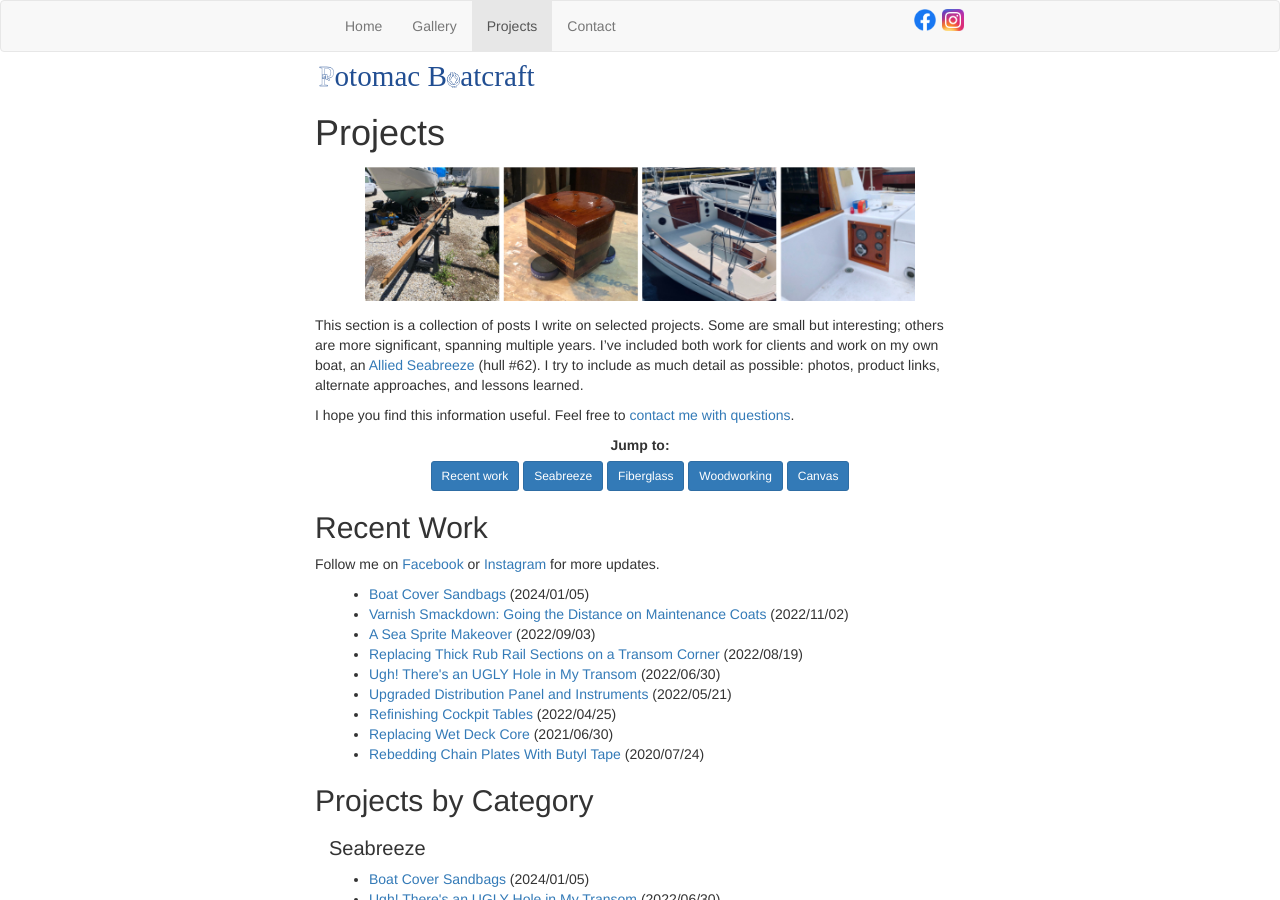
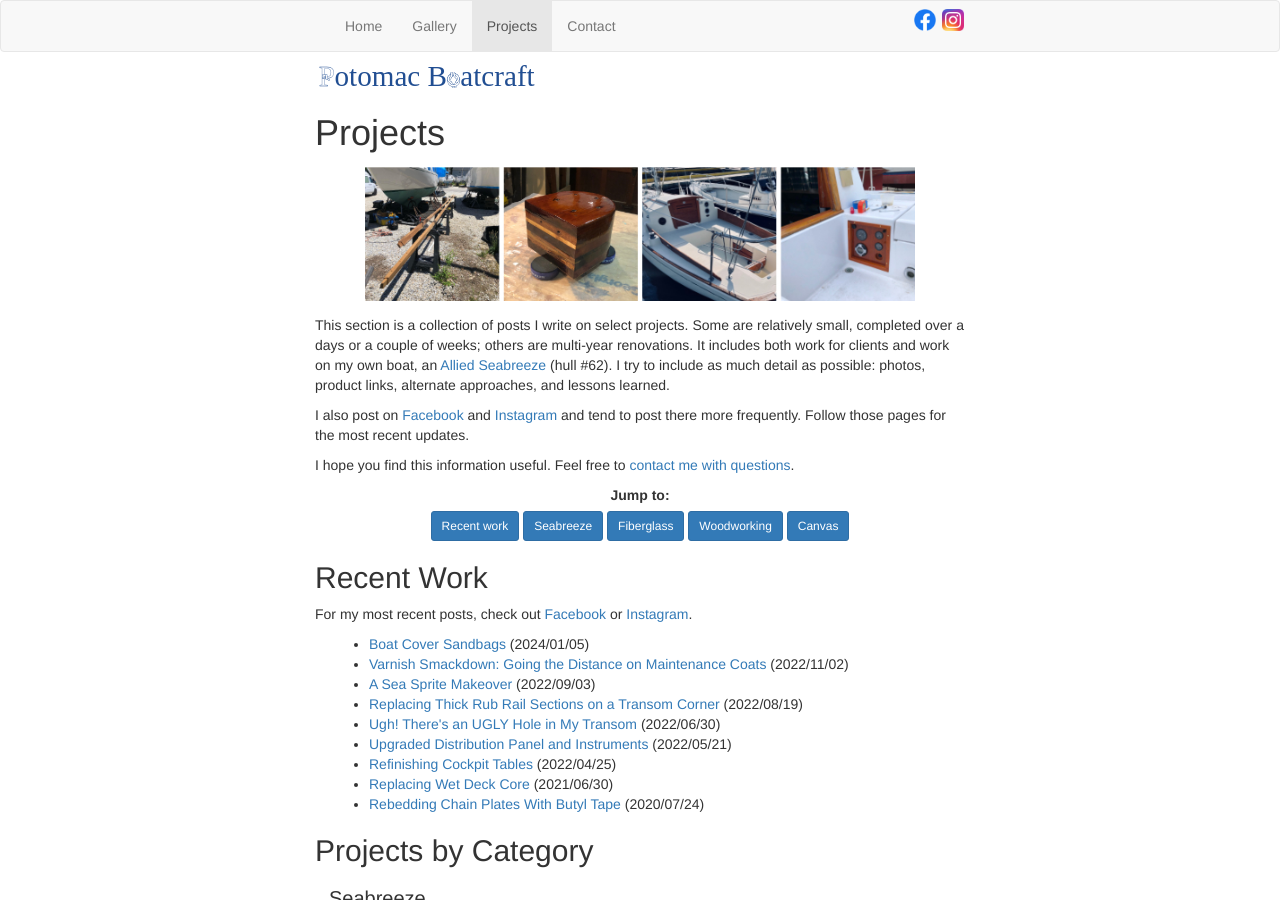
Before and after one commit to tgherzog/boatworks, a Jekyll site: the page built from projects.md, in a window 1280 px wide and 900 px high. Built offline with Jekyll 4.4.1, drawn with Linux system fonts in a browser that asks for light colours; some of the changed text lies outside the part shown.

Commit message:
Update copyright year and some other minor text changes

```diff
--- a/_layouts/default.html
+++ b/_layouts/default.html
@@ -81,7 +81,7 @@
 <footer class="text-muted">
 <div class="container">
   <div class="row">
-    <div class="col-sm-12">&copy; 2020-2023, Tim Herzog</div>
+    <div class="col-sm-12">&copy; 2020-2024, Tim Herzog</div>
 </div>
 </div>
 </footer>
--- a/projects.md
+++ b/projects.md
@@ -11,12 +11,16 @@ class: projects
 ![A few interesting project photos](assets/img/gallery/project-thumbnails.jpg)
 {: .thumbnail-gallery :}
 
-This section is a collection of posts I write on selected projects. Some are small but interesting;
-others are more significant, spanning multiple years. I've included both work for clients and
-work on my own boat, an
+This section is a collection of posts I write on select projects. Some are
+relatively small, completed over a days or a couple of weeks; others are multi-year
+renovations. It includes both work for clients and work on my own boat, an
 [Allied Seabreeze](http://www.alliedseabreeze35.org/) (hull #62).
 I try to include as much detail as possible: photos, product links,
 alternate approaches, and lessons learned.
+
+I also post on [Facebook]({{ site.contact.fbook }}) and [Instagram]({{ site.contact.insta }})
+and tend to post there more frequently. Follow those pages for the most
+recent updates.
 
 I hope you find this information useful.
 Feel free to [contact me with questions]({{ site.contact.email }}).
@@ -31,7 +35,8 @@ Feel free to [contact me with questions]({{ site.contact.email }}).
 
 ## Recent Work ## {#recent}
 
-Follow me on [Facebook]({{ site.contact.fbook }}) or [Instagram]({{ site.contact.insta }}) for more updates.
+For my most recent posts, check out
+[Facebook]({{ site.contact.fbook }}) or [Instagram]({{ site.contact.insta }}).
 
 <div class="post-list">
 <ul>
```
Also changed, not shown: projects/toerails/_posts/2018-11-18-overview.md (line endings or trailing spaces).
